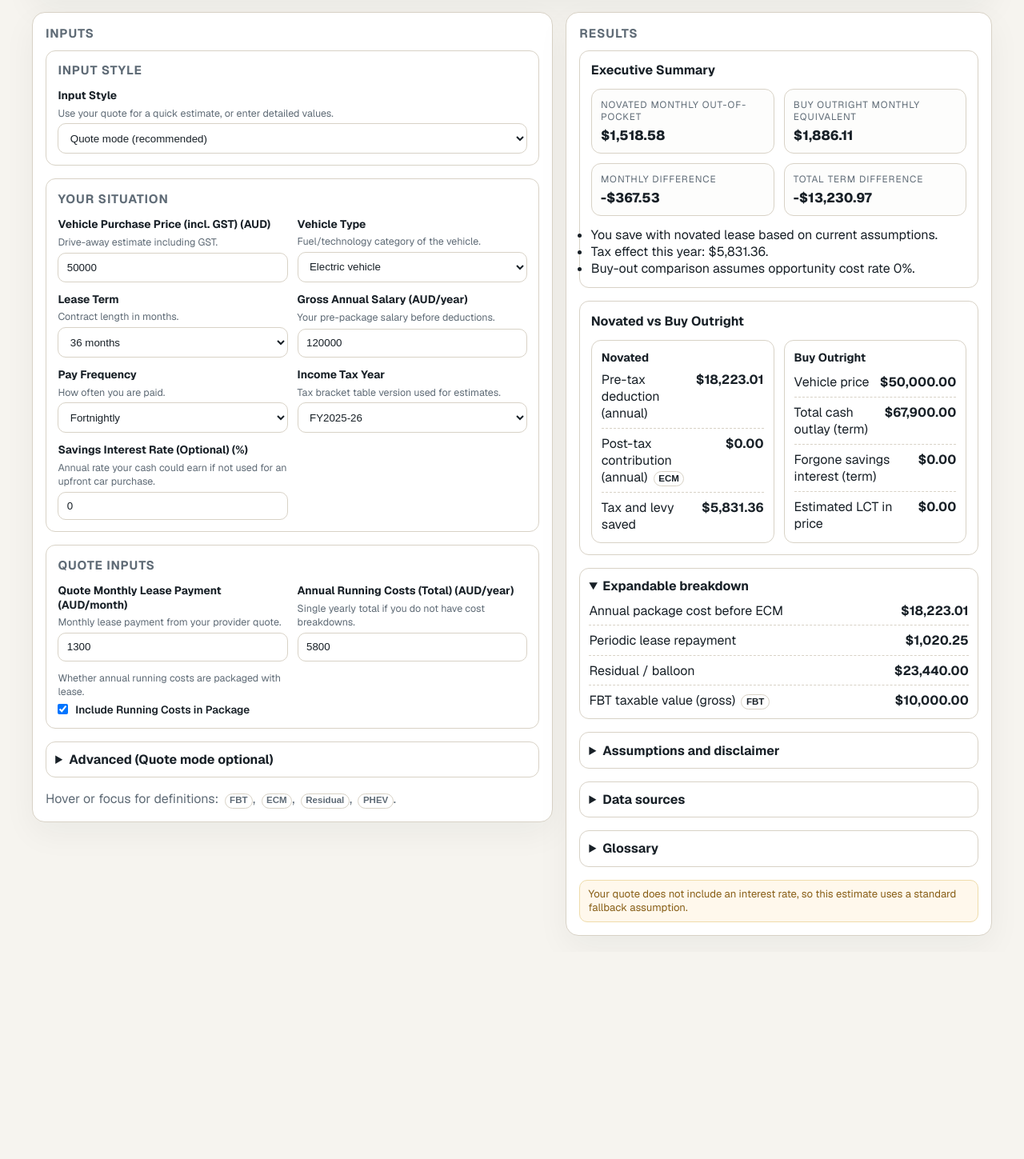
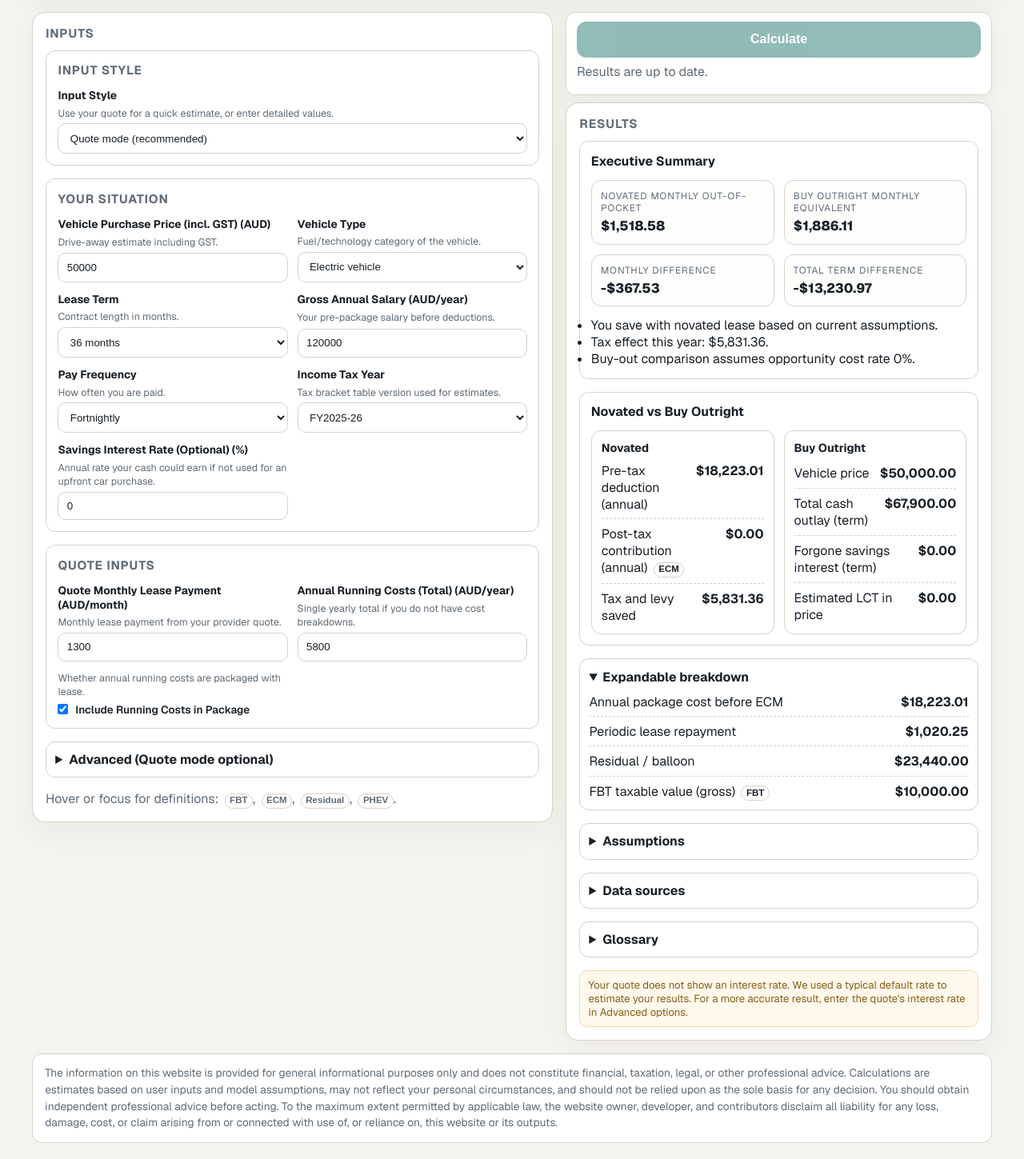
Before and after one commit to laofangxose/au-finance-calculators, a Next.js app: page /calculators/novated-lease in a window 1280 px wide. Shown: the part 111-1560 px from the top of the page at 80% size. Before the commit the page ends 1301 px from the top, so only its background shows below. Built offline with nearby package versions, Linux system fonts and the light colour scheme.

Commit message:
feat(novated-ui): improve calculate flow and legal disclaimer

```diff
--- a/src/components/calculator/CalculatorPage.module.css
+++ b/src/components/calculator/CalculatorPage.module.css
@@ -18,6 +18,19 @@
   box-shadow: 0 14px 40px rgba(24, 32, 39, 0.05);
 }
 
+.headerTop {
+  display: flex;
+  justify-content: space-between;
+  align-items: flex-start;
+  gap: 1rem;
+}
+
+.headerAction {
+  display: grid;
+  justify-items: end;
+  gap: 0.35rem;
+}
+
 .title {
   font-size: 1.4rem;
   line-height: 1.2;
@@ -34,6 +47,30 @@
   grid-template-columns: 1.1fr 0.9fr;
   gap: 1rem;
   align-items: start;
+}
+
+.resultsColumn {
+  display: grid;
+  gap: 0.6rem;
+  align-content: start;
+}
+
+.resultsTop {
+  background: var(--panel);
+  border: 1px solid var(--border);
+  border-radius: 12px;
+  padding: 0.7rem 0.8rem;
+  box-shadow: 0 10px 28px rgba(24, 32, 39, 0.05);
+}
+
+.disclaimer {
+  background: var(--panel);
+  border: 1px solid var(--border);
+  border-radius: 12px;
+  padding: 0.85rem 0.95rem;
+  color: var(--muted);
+  font-size: 0.86rem;
+  line-height: 1.5;
 }
 
 .panel {
@@ -53,6 +90,15 @@
 }
 
 @media (max-width: 900px) {
+  .headerTop {
+    flex-direction: column;
+    align-items: stretch;
+  }
+
+  .headerAction {
+    justify-items: start;
+  }
+
   .grid {
     grid-template-columns: 1fr;
   }
--- a/src/components/calculator/CalculatorPage.tsx
+++ b/src/components/calculator/CalculatorPage.tsx
@@ -4,6 +4,9 @@ import styles from "./CalculatorPage.module.css";
 type CalculatorPageProps = {
   title: string;
   description: string;
+  headerAction?: ReactNode;
+  resultsTop?: ReactNode;
+  disclaimer?: ReactNode;
   form: ReactNode;
   results: ReactNode;
 };
@@ -11,6 +14,9 @@ type CalculatorPageProps = {
 export function CalculatorPage({
   title,
   description,
+  headerAction,
+  resultsTop,
+  disclaimer,
   form,
   results,
 }: CalculatorPageProps) {
@@ -18,7 +24,12 @@ export function CalculatorPage({
     <main className={styles.page}>
       <div className={styles.frame}>
         <header className={styles.header}>
-          <h1 className={styles.title}>{title}</h1>
+          <div className={styles.headerTop}>
+            <h1 className={styles.title}>{title}</h1>
+            {headerAction ? (
+              <div className={styles.headerAction}>{headerAction}</div>
+            ) : null}
+          </div>
           <p className={styles.description}>{description}</p>
         </header>
 
@@ -27,11 +38,17 @@ export function CalculatorPage({
             <h2 className={styles.panelTitle}>Inputs</h2>
             {form}
           </div>
-          <div className={styles.panel}>
-            <h2 className={styles.panelTitle}>Results</h2>
-            {results}
+          <div className={styles.resultsColumn}>
+            {resultsTop ? (
+              <div className={styles.resultsTop}>{resultsTop}</div>
+            ) : null}
+            <div className={styles.panel}>
+              <h2 className={styles.panelTitle}>Results</h2>
+              {results}
+            </div>
           </div>
         </section>
+        {disclaimer ? <section className={styles.disclaimer}>{disclaimer}</section> : null}
       </div>
     </main>
   );
--- a/src/components/novatedLease/NovatedLeaseCalculator.module.css
+++ b/src/components/novatedLease/NovatedLeaseCalculator.module.css
@@ -91,6 +91,28 @@
 
 .calculateBtn:disabled {
   opacity: 0.45;
+}
+
+.calculateBtnLarge {
+  border: 0;
+  border-radius: 12px;
+  padding: 0.85rem 1.25rem;
+  min-height: 44px;
+  min-width: 140px;
+  background: var(--accent);
+  color: #fff;
+  font-size: 1rem;
+  font-weight: 700;
+}
+
+.calculateBtnLarge:disabled {
+  opacity: 0.45;
+}
+
+.execActionRow {
+  display: grid;
+  gap: 0.45rem;
+  margin-bottom: 0.4rem;
 }
 
 .summary {
--- a/src/components/novatedLease/NovatedLeaseCalculator.tsx
+++ b/src/components/novatedLease/NovatedLeaseCalculator.tsx
@@ -175,7 +175,7 @@ function differenceLabel(value: number): string {
 function toFriendlyIssueMessage(issue: { code: string; message: string }): string {
   const mapped: Record<string, string> = {
     QUOTE_INTEREST_RATE_INFERRED:
-      "Your quote does not include an interest rate, so this estimate uses a standard fallback assumption.",
+      "Your quote does not show an interest rate. We used a typical default rate to estimate your results. For a more accurate result, enter the quote's interest rate in Advanced options.",
     QUOTE_MODEL_VARIANCE_MODERATE:
       "Your quote and this estimate are somewhat different. This is common when quote fees and assumptions differ.",
     QUOTE_MODEL_VARIANCE_HIGH:
@@ -230,12 +230,8 @@ export function NovatedLeaseCalculator() {
       comparison: nextComparison,
     });
   };
-
-  const onRefreshClick = () => {
-    if (!isEditingInputs && hasPendingRecalculation && !hasUiErrors) {
-      runCalculation();
-    }
-  };
+  const canCalculate =
+    !hasUiErrors && (hasPendingRecalculation || calculatedState === null);
 
   const engineResult = calculatedState?.result ?? null;
   const comparison = calculatedState?.comparison ?? null;
@@ -292,6 +288,39 @@ export function NovatedLeaseCalculator() {
     <CalculatorPage
       title="Novated Lease Calculator"
       description="Use Quote mode for a quick decision. Use Detailed mode for advanced assumptions."
+      resultsTop={
+        <div className={styles.execActionRow}>
+          <button
+            className={styles.calculateBtnLarge}
+            type="button"
+            onClick={runCalculation}
+            disabled={!canCalculate}
+          >
+            Calculate
+          </button>
+          <p className={styles.muted}>
+            {canCalculate
+              ? "Inputs changed. Click Calculate."
+              : hasUiErrors
+                ? "Fix input errors to calculate."
+                : "Results are up to date."}
+          </p>
+        </div>
+      }
+      disclaimer={
+        <p>
+          The information on this website is provided for general informational
+          purposes only and does not constitute financial, taxation, legal, or
+          other professional advice. Calculations are estimates based on user
+          inputs and model assumptions, may not reflect your personal
+          circumstances, and should not be relied upon as the sole basis for
+          any decision. You should obtain independent professional advice before
+          acting. To the maximum extent permitted by applicable law, the
+          website owner, developer, and contributors disclaim all liability for
+          any loss, damage, cost, or claim arising from or connected with use
+          of, or reliance on, this website or its outputs.
+        </p>
+      }
       form={
         <div
           ref={formRef}
@@ -475,36 +504,11 @@ export function NovatedLeaseCalculator() {
         <div className={styles.summary}>
           {isEditingInputs ? (
             <div className={styles.issueWarning}>
-              Results are out of date while you edit. Click anywhere to update when done.
+              Results are out of date while you edit inputs.
             </div>
           ) : null}
           {!isEditingInputs && hasPendingRecalculation && !hasUiErrors ? (
-            <div
-              className={styles.issueWarning}
-              role="button"
-              tabIndex={0}
-              onClick={onRefreshClick}
-              onKeyDown={(event) => {
-                if (event.key === "Enter" || event.key === " ") {
-                  event.preventDefault();
-                  onRefreshClick();
-                }
-              }}
-            >
-              Results are out of date. Click anywhere here to update.
-            </div>
-          ) : null}
-          {!isEditingInputs &&
-          !hasUiErrors &&
-          !engineResult ? (
-            <div className={styles.issueWarning}>
-              Ready to calculate with current inputs.
-              <div>
-                <button className={styles.calculateBtn} type="button" onClick={runCalculation}>
-                  Calculate
-                </button>
-              </div>
-            </div>
+            <div className={styles.issueWarning}>Results are out of date.</div>
           ) : null}
           {hasUiErrors ? (
             <div className={styles.issueError}>
@@ -666,11 +670,8 @@ export function NovatedLeaseCalculator() {
               </details>
 
               <details className={styles.detailsBlock}>
-                <summary className={styles.detailsTitle}>Assumptions and disclaimer</summary>
+                <summary className={styles.detailsTitle}>Assumptions</summary>
                 <div className={styles.detailsContent}>
-                  <p className={styles.muted}>
-                    This is an estimate only and not financial, tax, or legal advice.
-                  </p>
                   <div className={styles.breakdownList}>
                     {engineResult.assumptions.map((assumption) => (
                       <div className={styles.row} key={assumption.key}>
```
